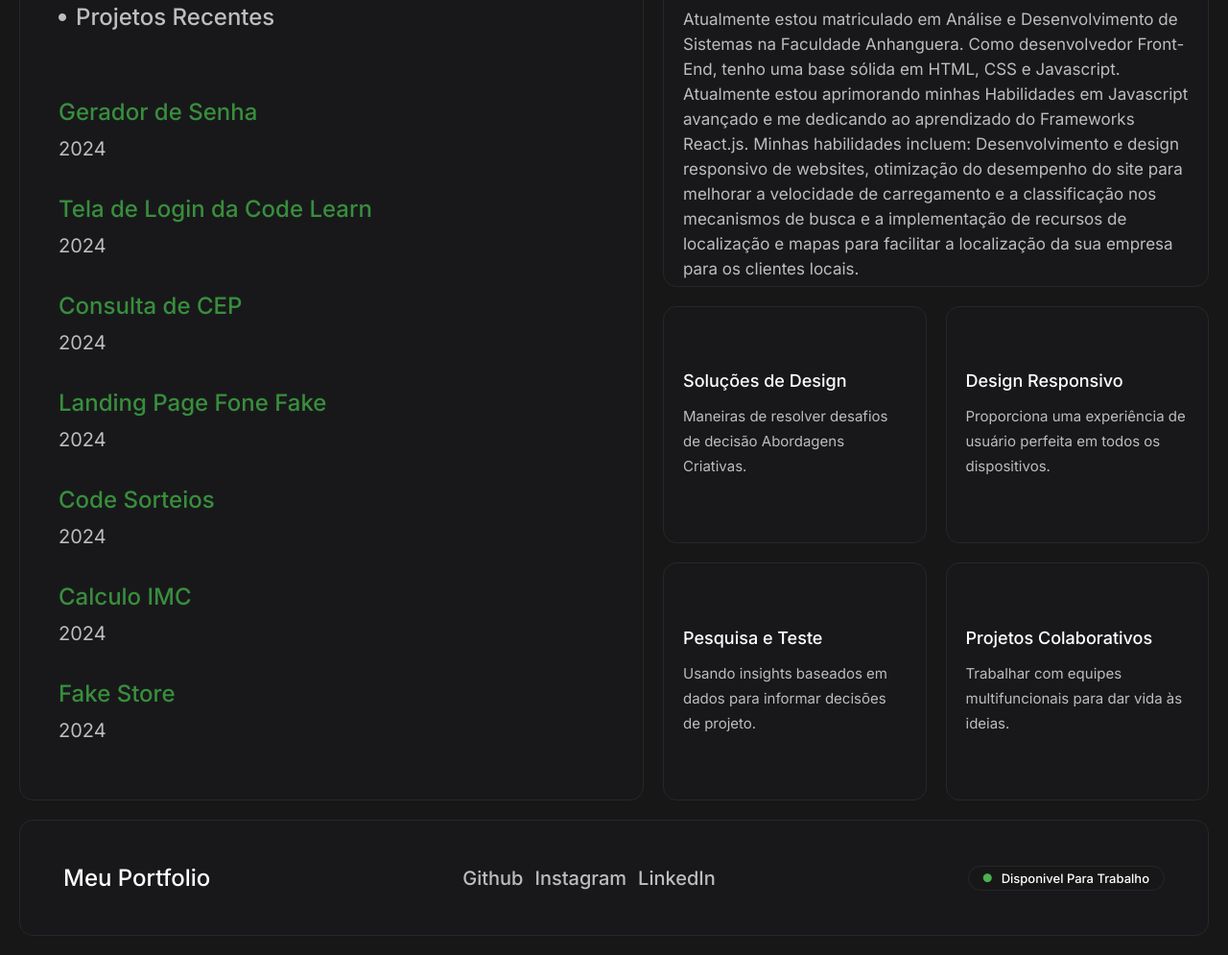
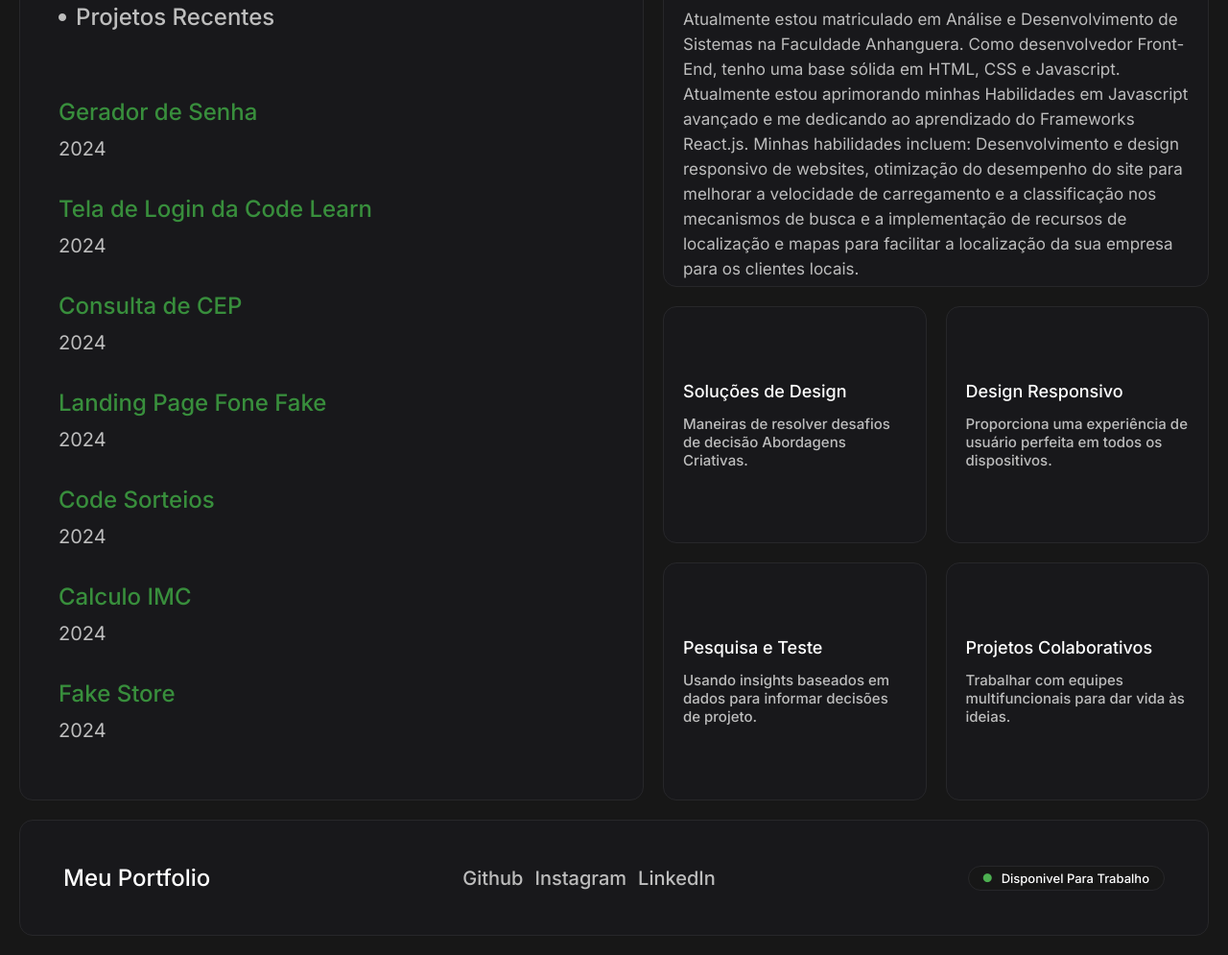
Before and after one commit to lucasdev04/Portfolio-Lucas--01, a plain HTML site: page index.html in a window 1280 px wide. Shown: the part 604-1599 px from the top of the page at 96% size. Drawn offline with Linux system fonts and the light colour scheme.

Commit message:
alteração no código

```diff
--- a/assets/Css/style.css
+++ b/assets/Css/style.css
@@ -263,6 +263,7 @@ nav .links a.active {
     line-height: 26px;
 }
 
+
 .works .right .item:not(:first-child){
     gap: 14px;
 }
@@ -273,6 +274,11 @@ nav .links a.active {
 
 .works .right .item:not(:first-child) p{
     font-size: 15px;
+}
+
+.works .right .item:not(:first-child) .link-whatsapp{
+    font-size: 15px;
+    color: #bdbdbd;
 }
 
 footer {
--- a/index.html
+++ b/index.html
@@ -5,7 +5,7 @@
     <meta name="viewport" content="width=device-width, initial-scale=1.0">
     <link rel="stylesheet" href="https://cdnjs.cloudflare.com/ajax/libs/font-awesome/6.5.2/css/all.min.css"/>
     <link rel="stylesheet" href="./assets/Css/style.css"/>
-    <title>Portfolio #01 | Lucas Oliveira</title>
+    <title>Portfolio | Lucas Oliveira</title>
 </head>
 <body>
     <nav>
@@ -122,23 +122,23 @@
             </div>
             <div class="item">
                 <a href="https://wa.me/5511954993461">Soluções de Design</a>
-                <p>Maneiras de resolver desafios de decisão Abordagens Criativas.</p>
+                <a href="https://wa.me/5511954993461" class="link-whatsapp">Maneiras de resolver desafios de decisão Abordagens Criativas.</a>
             </div>
             <div class="item">
                 <a href="https://wa.me/5511954993461">Design Responsivo</a>
-                <p>Proporciona uma experiência de usuário perfeita
+                <a href="https://wa.me/5511954993461" class="link-whatsapp">Proporciona uma experiência de usuário perfeita
                      em todos os dispositivos.
-                </p>
+                </a>
             </div>
             <div class="item">
                 <a href="https://wa.me/5511954993461">Pesquisa e Teste</a>
-                <p>Usando insights baseados em dados para informar decisões
+                <a href="https://wa.me/5511954993461" class="link-whatsapp">Usando insights baseados em dados para informar decisões
                     de projeto.
-                </p>
+                </a>
             </div>
             <div class="item">
                 <a href="https://wa.me/5511954993461">Projetos Colaborativos</a>
-                <p>Trabalhar com equipes multifuncionais para dar vida às ideias.</p>
+                <a href="https://wa.me/5511954993461" class="link-whatsapp">Trabalhar com equipes multifuncionais para dar vida às ideias.</a>
             </div>
         </div>
     </div>
```
